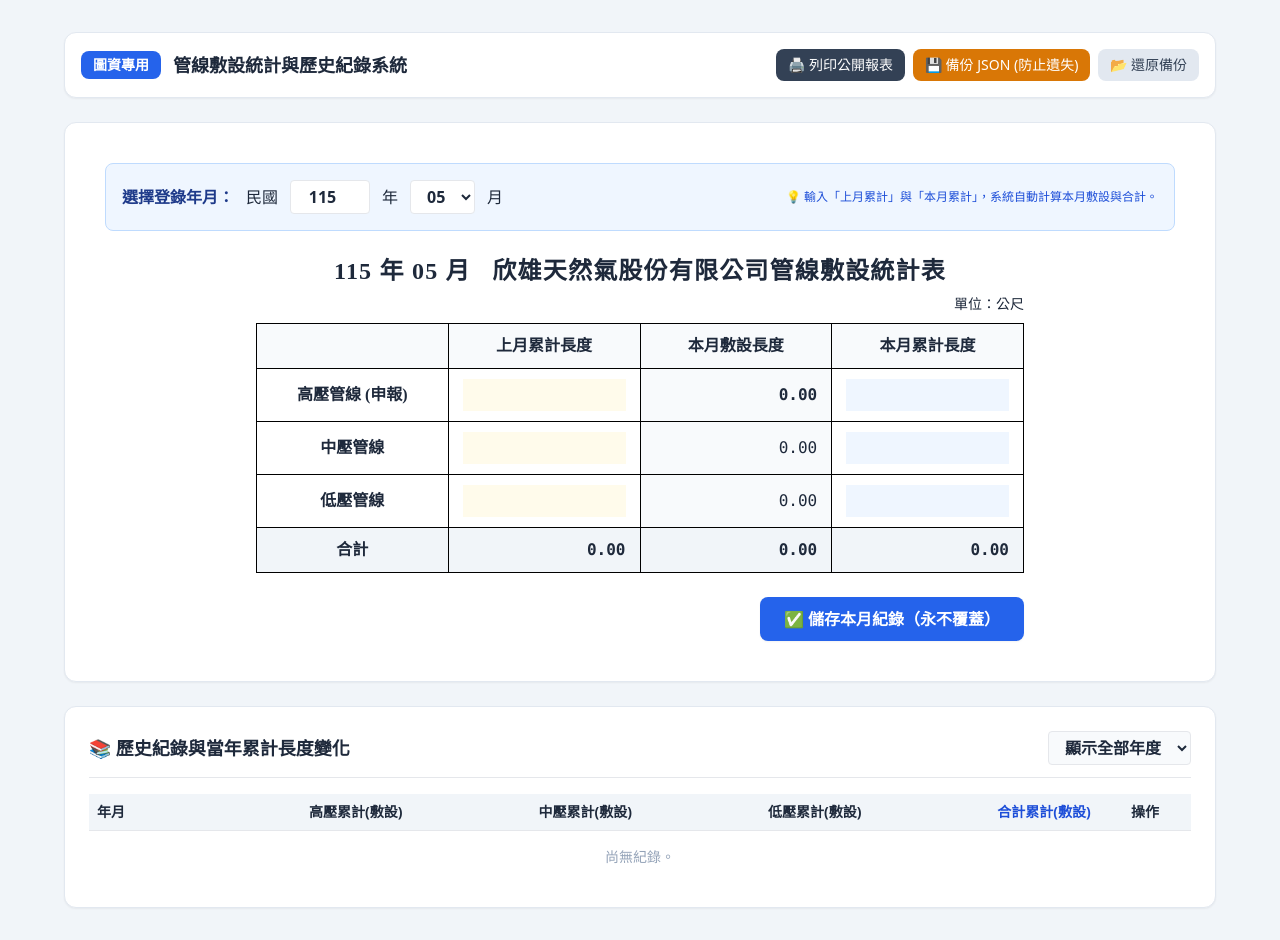
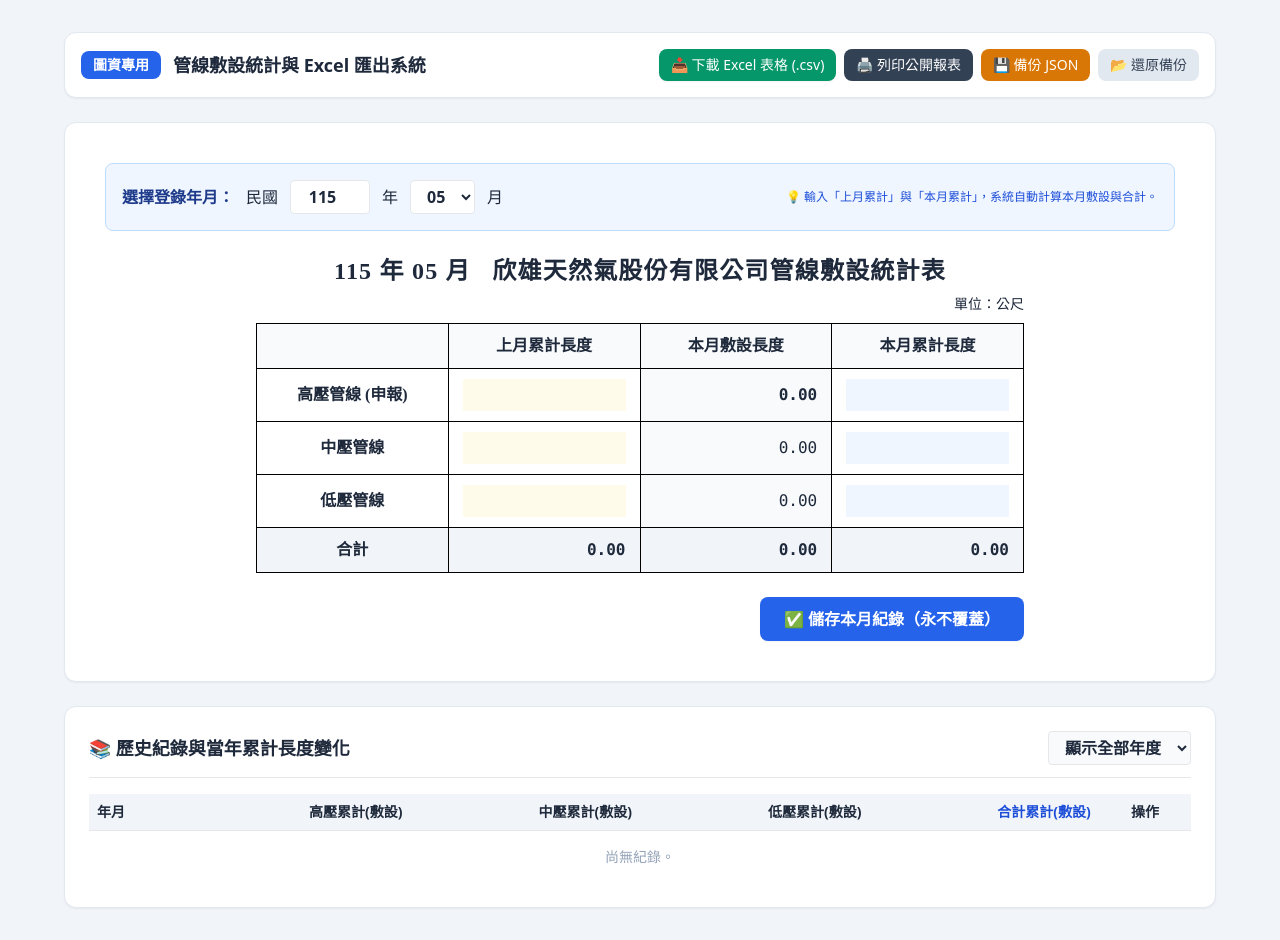
Before and after one commit to ve1150203/shng-pipe, a plain HTML site: page index.html in a window 1280 px wide. Drawn offline with nearby package versions, Linux system fonts and the light colour scheme.

Commit message:
Update index.html

```diff
--- a/index.html
+++ b/index.html
@@ -24,11 +24,14 @@
     <div class="no-print bg-white p-4 rounded-xl shadow-sm border border-slate-200 flex flex-wrap items-center justify-between gap-4">
       <div class="flex items-center gap-3">
         <span class="bg-blue-600 text-white px-3 py-1 rounded-lg font-bold text-sm">圖資專用</span>
-        <h1 class="text-lg font-bold text-slate-800">管線敷設統計與歷史紀錄系統</h1>
+        <h1 class="text-lg font-bold text-slate-800">管線敷設統計與 Excel 匯出系統</h1>
       </div>
       <div class="flex flex-wrap items-center gap-2">
+        <button onclick="exportExcelCSV()" class="bg-emerald-600 hover:bg-emerald-700 text-white px-3 py-1.5 rounded-lg text-sm font-medium shadow-sm transition">
+          📥 下載 Excel 表格 (.csv)
+        </button>
         <button onclick="window.print()" class="bg-slate-700 hover:bg-slate-800 text-white px-3 py-1.5 rounded-lg text-sm font-medium">🖨️ 列印公開報表</button>
-        <button onclick="exportJSON()" class="bg-amber-600 hover:bg-amber-700 text-white px-3 py-1.5 rounded-lg text-sm font-medium">💾 備份 JSON (防止遺失)</button>
+        <button onclick="exportJSON()" class="bg-amber-600 hover:bg-amber-700 text-white px-3 py-1.5 rounded-lg text-sm font-medium">💾 備份 JSON</button>
         <label class="bg-slate-200 hover:bg-slate-300 text-slate-700 px-3 py-1.5 rounded-lg text-sm font-medium cursor-pointer">
           📂 還原備份 <input type="file" id="importFile" accept=".json" class="hidden" onchange="importJSON(event)" />
         </label>
@@ -123,11 +126,11 @@
           </div>
           <div class="bg-white p-2 rounded border">
             <div class="text-xs text-slate-500">中壓淨增加</div>
-            <div id="sum_mp" class="font-bold text-slate-700">0.00</div>
+            <div id="sum_mp" class="font-bold text-blue-700">0.00</div>
           </div>
           <div class="bg-white p-2 rounded border">
             <div class="text-xs text-slate-500">低壓淨增加</div>
-            <div id="sum_lp" class="font-bold text-slate-700">0.00</div>
+            <div id="sum_lp" class="font-bold text-blue-700">0.00</div>
           </div>
           <div class="bg-white p-2 rounded border">
             <div class="text-xs text-slate-500">合計淨增加</div>
@@ -155,7 +158,7 @@
   </div>
 
   <script>
-    const STORAGE_KEY = 'hsin_hsiung_pipeline_records_v6';
+    const STORAGE_KEY = 'hsin_hsiung_pipeline_records_v7';
     function getRecords() {
       const raw = localStorage.getItem(STORAGE_KEY);
       return raw ? JSON.parse(raw) : [];
@@ -232,7 +235,7 @@
       document.getElementById('inputYear').value = rec.year;
       document.getElementById('inputMonth').value = rec.month;
       document.getElementById('titleYear').innerText = rec.year;
-      document.getElementById('titleMonth').innerText = String(rec.month).padStart(2, '0');
+      document.getElementById('titleMonth').innerText = String(m).padStart(2, '0');
       document.getElementById('hp_prev').value = rec.hp_prev;
       document.getElementById('hp_curr').value = rec.hp_curr;
       document.getElementById('mp_prev').value = rec.mp_prev;
@@ -318,6 +321,32 @@
       });
     }
 
+    // 一鍵下載 Excel 專用 CSV 檔案
+    function exportExcelCSV() {
+      const records = getRecords();
+      if (records.length === 0) return alert('目前沒有資料可下載！');
+
+      const headers = ['年', '月', '高壓_上月累計', '高壓_本月累計', '高壓_本月敷設', '中壓_上月累計', '中壓_本月累計', '中壓_本月敷設', '低壓_上月累計', '低壓_本月累計', '低壓_本月敷設'];
+      const rows = records.map(r => {
+        const hp_d = (r.hp_curr - r.hp_prev).toFixed(2);
+        const mp_d = (r.mp_curr - r.mp_prev).toFixed(2);
+        const lp_d = (r.lp_curr - r.lp_prev).toFixed(2);
+        return [
+          r.year, r.month,
+          r.hp_prev, r.hp_curr, hp_d,
+          r.mp_prev, r.mp_curr, mp_d,
+          r.lp_prev, r.lp_curr, lp_d
+        ].join(',');
+      });
+
+      const csvContent = '\uFEFF' + [headers.join(','), ...rows].join('\n');
+      const blob = new Blob([csvContent], { type: 'text/csv;charset=utf-8;' });
+      const link = document.createElement('a');
+      link.href = URL.createObjectURL(blob);
+      link.download = `欣雄天然氣_管線敷設統計表_${new Date().toISOString().slice(0,10)}.csv`;
+      link.click();
+    }
+
     function exportJSON() {
       const blob = new Blob([JSON.stringify(getRecords(), null, 2)], { type: 'application/json' });
       const a = document.createElement('a'); a.href = URL.createObjectURL(blob);
```
